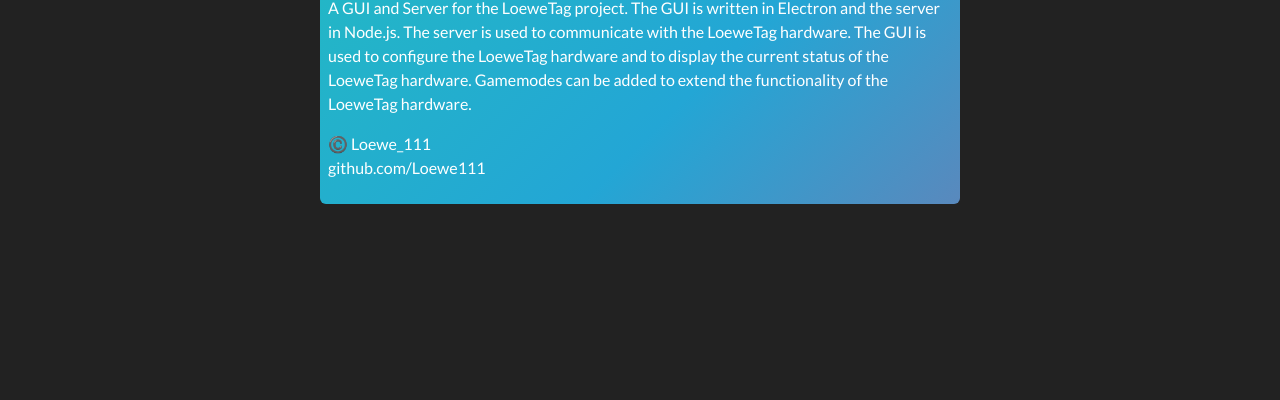
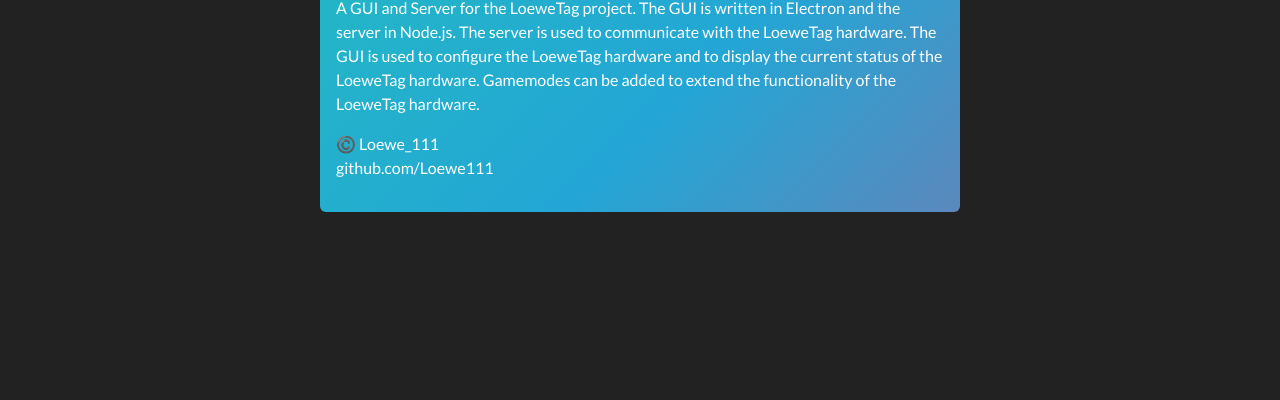
Before and after one commit to Loewe111/LoeweTag-Server, a website: page ui/about.html in a window 1280 px wide. Shown: the part 400-800 px from the top of the page. Drawn offline with nearby package versions, Linux system fonts and the light colour scheme.

Commit message:
added about page

```diff
--- a/ui/about.html
+++ b/ui/about.html
@@ -16,7 +16,7 @@
 
       <a class="btn btn-dark text-white" style="float: right;" href="about.html"><b>LoeweTag</b></a>
     </nav>
-    <div class="rounded my-2 p-2" id="mainDiv">
+    <div class="rounded my-2 p-3" id="mainDiv">
       <img src="images/logo.svg" alt="" style="height: 20vh;" class="my-2">
       <p>A GUI and Server for the LoeweTag project. The GUI is written in Electron and the server in Node.js. The server is used to communicate with the LoeweTag hardware. The GUI is used to configure the LoeweTag hardware and to display the current status of the LoeweTag hardware. Gamemodes can be added to extend the functionality of the LoeweTag hardware.</p>
       <p>©️ Loewe_111<br>github.com/Loewe111</p>
```
